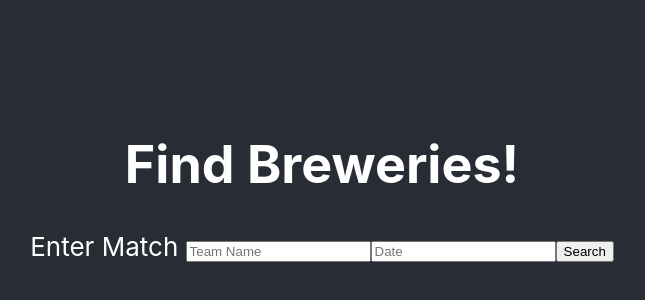
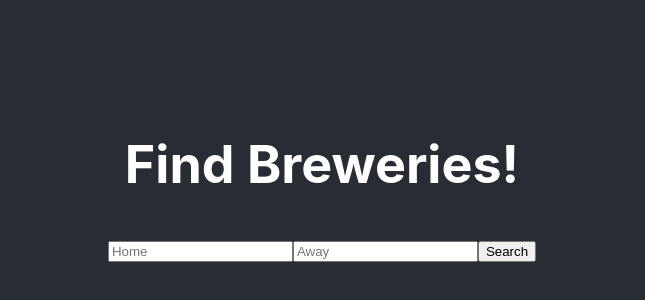
Before and after one commit to fredericlemonnier/411, a React (Create React App) app in the folder frontend/: page / in a window 1280 px wide. Shown: the part 220-520 px from the top of the page, without its empty margins (318-963 px from the left). Built offline with nearby package versions, Linux system fonts and the light colour scheme.

Commit message:
Added functionality to the search bar. Users can get a list of breweires based on home and away teams

```diff
--- a/frontend/package.json
+++ b/frontend/package.json
@@ -6,6 +6,7 @@
     "@testing-library/jest-dom": "^5.16.5",
     "@testing-library/react": "^13.4.0",
     "@testing-library/user-event": "^13.5.0",
+    "axios": "^1.1.3",
     "react": "^18.2.0",
     "react-dom": "^18.2.0",
     "react-scripts": "5.0.1",
--- a/frontend/src/components/SearchBar/SearchBar.js
+++ b/frontend/src/components/SearchBar/SearchBar.js
@@ -1,25 +1,86 @@
-import React from 'react';
+import {useRef} from 'react';
+import axios from 'axios';
+
+
+const apiKey = '99STUUcDXZs8D6AMKU0RUsqENtx6z5n6UJ1oqm8tB3Mfv2gLLmIH20LHig8X'
+const appKey = '5ecde912845e9b21bba7160f8dbd0388'
 
 function SearchBar() {
+    const homeRef = useRef();
+    const awayRef = useRef();
+
+    const onSubmit = () => {
+
+        const req1 = axios.get(`https://cors-anywhere.herokuapp.com/https://api.sportmonks.com/v3/football/teams/search/${homeRef.current.value}?api_token=${apiKey}`).then((response => {
+            const homeID = response.data.data[0].id
+            getAwayID(homeID)
+        }
+        ))
+    }
+
+    const getAwayID = (homeID) => {
+            const req2 = axios.get(`https://cors-anywhere.herokuapp.com/https://api.sportmonks.com/v3/football/teams/search/${awayRef.current.value}?api_token=${apiKey}`).then((response => {
+            const awayID = response.data.data[0].id
+            getVenueID(homeID,awayID)
+        }
+        ))
+    }
+
+    const getVenueID = (homeID,awayID) => {
+        const req3 = axios.get(`https://cors-anywhere.herokuapp.com/https://api.sportmonks.com/v3/football/fixtures/head-to-head/${homeID}/${awayID}?api_token=${apiKey}`).then((response => {
+            const venueID = response.data.data[0].venue_id
+            getCoordinates(venueID)
+        }))
+    }
+
+    const getCoordinates = (venueID) => {
+        const req4 = axios.get(`https://cors-anywhere.herokuapp.com/https://api.sportmonks.com/v3/football/venues/${venueID}?api_token=${apiKey}`).then((response => {
+            const latitude = response.data.data.latitude
+            const longitude = response.data.data.longitude
+            getBreweries(latitude,longitude)
+        }))
+    }
+
+    const getBreweries = (latitude,longitude) => {
+        const req5 = axios.get(`https://cors-anywhere.herokuapp.com/https://api.openbrewerydb.org/breweries?by_dist=${latitude},${longitude}`).then((response => {
+            const breweries = response.data
+            console.log(breweries)
+        }))
+    }
+
+    // const getFixture = (teamID) => {
+    //     const gameDay = new Date(dateRef.current.value)
+    //     const nextDay = new Date(gameDay)
+    //     nextDay.setDate(gameDay.getDate() + 1);
+    //     const start_date = gameDay.toISOString().substring(0,10)
+    //     const end_date = nextDay.toISOString().substring(0,10)
+    //     console.log(typeof gameDay)
+    //     const req2 = axios.get(`https://cors-anywhere.herokuapp.com/https://api.sportmonks.com/v3/football/fixtures/between/${start_date}/${start_date}/${teamID}?api_token=${apiKey}`).then((response => {
+    //         const venueID = response.data
+    //         console.log(venueID)
+    //     }))
+
+    // }
+
     return (
-        <form action="/" method="get">
-        <label htmlFor="header-search">
-            <span className="visually-hidden">Enter Match </span>
-        </label>
+        <div>
+            {/* Add instructions for complete team name */}
         <input
             type="text"
             id="header-search"
-            placeholder="Team Name"
-            name="s"
+            placeholder="Home"
+            name="home"
+            ref={homeRef}
         />
         <input
             type="text"
             id="header-search"
-            placeholder="Date"
-            name="s"
+            placeholder="Away"
+            name="away"
+            ref={awayRef}
         />
-        <button type="submit">Search</button>
-    </form>
+        <button onClick={ () => onSubmit()}>Search</button>
+    </div>
     );
 }
 
```
Also changed, not shown: 1 other file (tests, documents, lock files or other folders).
